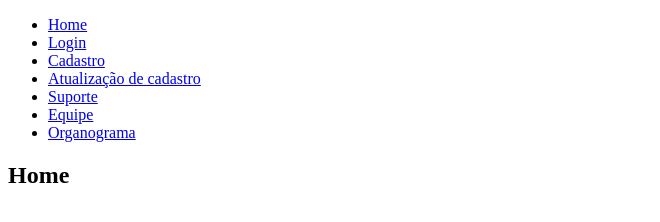
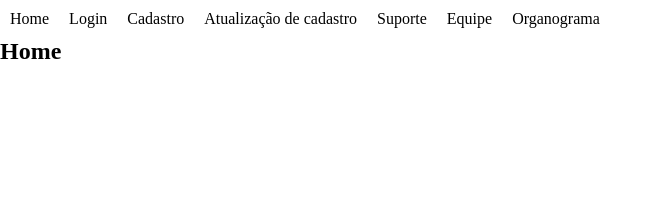
Before and after one commit to Joao-Victor-Leite-Firmino/html-challenge, a plain HTML site: page index.html in a window 1280 px wide. Shown: the whole page, without its empty margins (0-660 px from the left). Drawn offline with Linux system fonts and the light colour scheme.

Commit message:
Adicionei css

```diff
--- a/estilos/styles.css
+++ b/estilos/styles.css
@@ -0,0 +1,22 @@
+* {
+    margin: 0;
+    padding: 0;
+}
+
+.lista {
+    display: flex;;
+}
+
+.lista__links {
+    list-style-type: none;
+    padding: 10px;
+}
+
+.lista__links a{
+    text-decoration: none;
+    color: black;
+}
+
+.lista__links a:hover{
+    color: #ed145b;
+}
--- a/index.html
+++ b/index.html
@@ -8,25 +8,26 @@
     <link rel="stylesheet" href="estilos/styles.css">
 </head>
 <body>
+    <nav>
+        <ul class="lista">
+        <li class="lista__links"><a href="index.html">Home</a></li>
+        <li class="lista__links"><a href="login.html">Login</a></li>
+        <li class="lista__links"><a href="cadastro.html">Cadastro</a></li>
+        <li class="lista__links"><a href="atualizacao.html">Atualização de cadastro</a></li>
+        <li class="lista__links"><a href="suporte.html">Suporte</a></li>
+        <li class="lista__links"><a href="equipe.html">Equipe</a></li>
+        <li class="lista__links"><a href="organograma.html">Organograma</a></li>
+        </ul>
+    </nav>
     <header>
-        <nav>
-            <ul>
-            <li><a href="index.html">Home</a></li>
-            <li><a href="login.html">Login</a></li>
-            <li><a href="cadastro.html">Cadastro</a></li>
-            <li><a href="atualizacao.html">Atualização de cadastro</a></li>
-            <li><a href="suporte.html">Suporte</a></li>
-            <li><a href="equipe.html">Equipe</a></li>
-            <li><a href="organograma.html">Organograma</a></li>
-            </ul>
-        </nav>
-    </header>
-    <main>
         <section class="titulo">
             <h1>Home</h1>
         </section>
+    </header>
         <section class="paragrafo">
-            <p></p>
+            <p>
+
+            </p>
         </section>
     </main>
 </body>
```
Also changed, not shown: atualizacao.html (+1 -1 lines), cadastro.html (+1 -1 lines), equipe.html (+1 -1 lines), login.html (+1 -1 lines), organograma.html (+1 -1 lines), suporte.html (+1 -1 lines).
